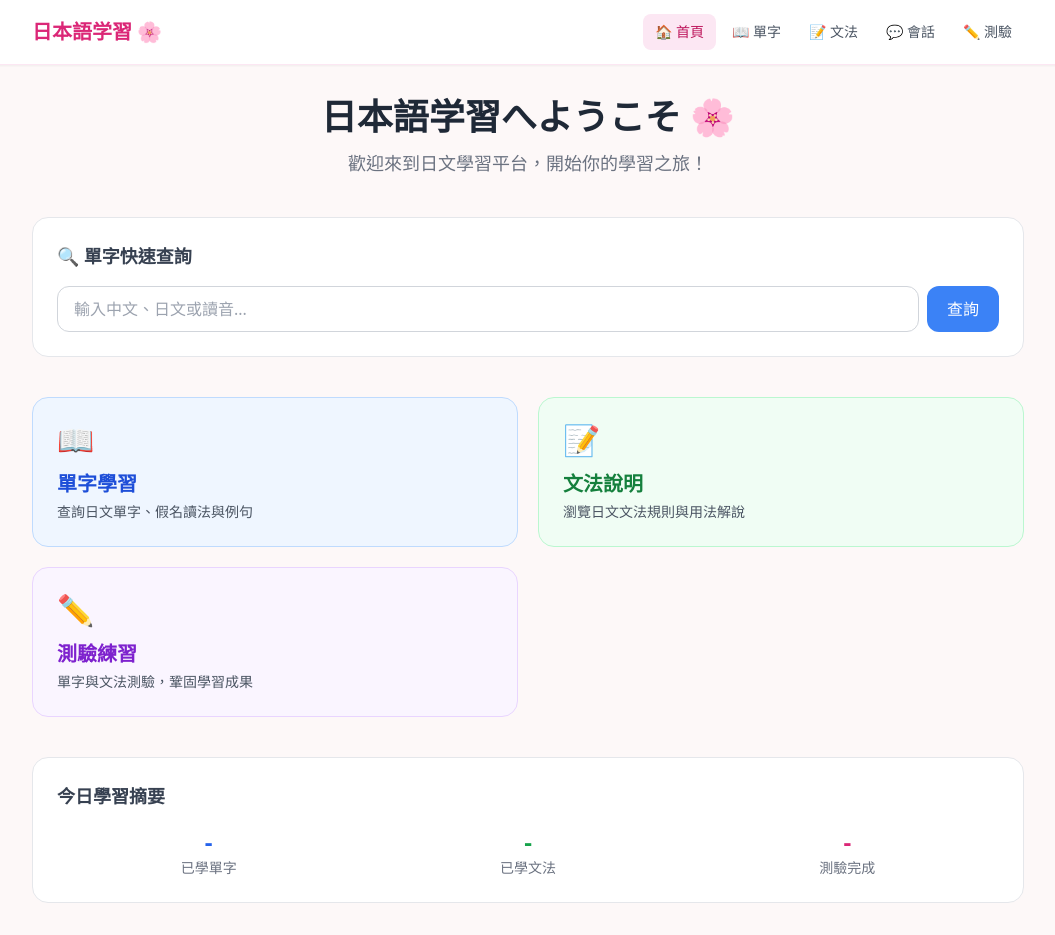
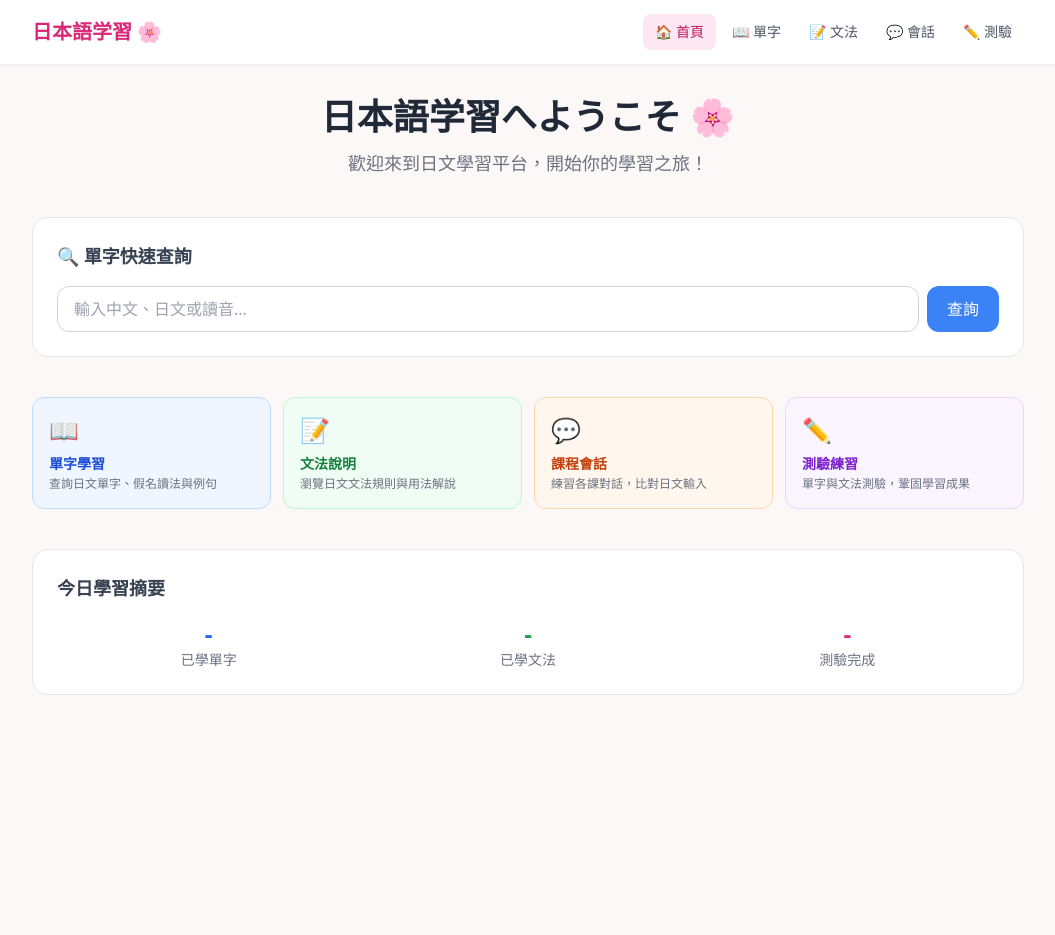
Before and after one commit to vince7905516888/nihongo-study, a Next.js app: page / in a window 1280 px wide. Shown: the whole page, without its empty margins (112-1167 px from the left). After the commit the page ends 800 px from the top, so only its background shows below. Built offline with nearby package versions, Linux system fonts and the light colour scheme.

Commit message:
Add conversation card and shrink feature cards on homepage
Co-Authored-By: Claude Sonnet 4.6 <noreply@anthropic.com>

```diff
--- a/src/app/page.tsx
+++ b/src/app/page.tsx
@@ -21,6 +21,14 @@ const features = [
     desc: "瀏覽日文文法規則與用法解說",
     color: "bg-green-50 border-green-200 hover:bg-green-100",
     textColor: "text-green-700",
+  },
+  {
+    href: "/conversation",
+    icon: "💬",
+    title: "課程會話",
+    desc: "練習各課對話，比對日文輸入",
+    color: "bg-orange-50 border-orange-200 hover:bg-orange-100",
+    textColor: "text-orange-700",
   },
   {
     href: "/quiz",
@@ -110,16 +118,16 @@ export default function Home() {
       </div>
 
       {/* Feature Cards */}
-      <div className="grid grid-cols-1 sm:grid-cols-2 gap-5">
+      <div className="grid grid-cols-2 sm:grid-cols-4 gap-3">
         {features.map((f) => (
           <Link
             key={f.href}
             href={f.href}
-            className={`border rounded-2xl p-6 transition-all ${f.color}`}
+            className={`border rounded-xl p-4 transition-all ${f.color}`}
           >
-            <div className="text-3xl mb-3">{f.icon}</div>
-            <h2 className={`text-xl font-semibold mb-1 ${f.textColor}`}>{f.title}</h2>
-            <p className="text-gray-600 text-sm">{f.desc}</p>
+            <div className="text-2xl mb-2">{f.icon}</div>
+            <h2 className={`text-sm font-semibold mb-0.5 ${f.textColor}`}>{f.title}</h2>
+            <p className="text-gray-500 text-xs">{f.desc}</p>
           </Link>
         ))}
       </div>
```
